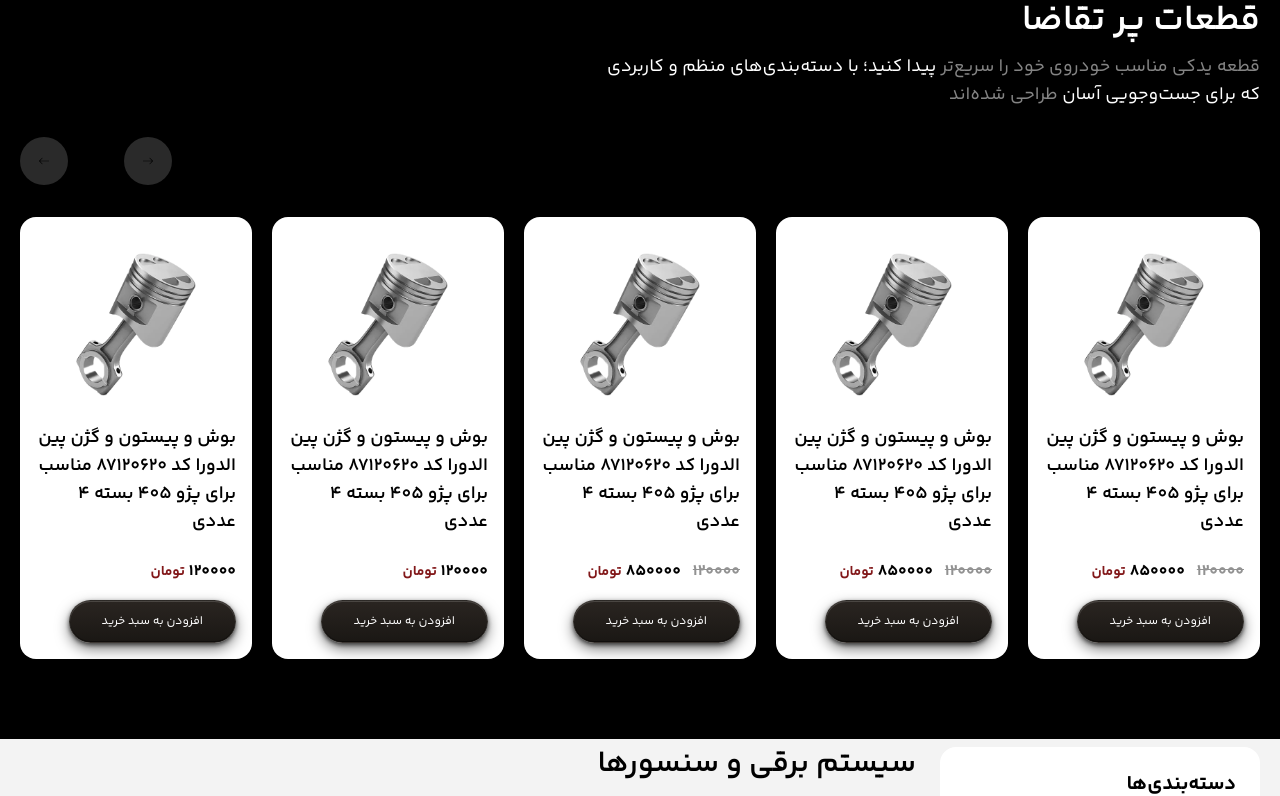
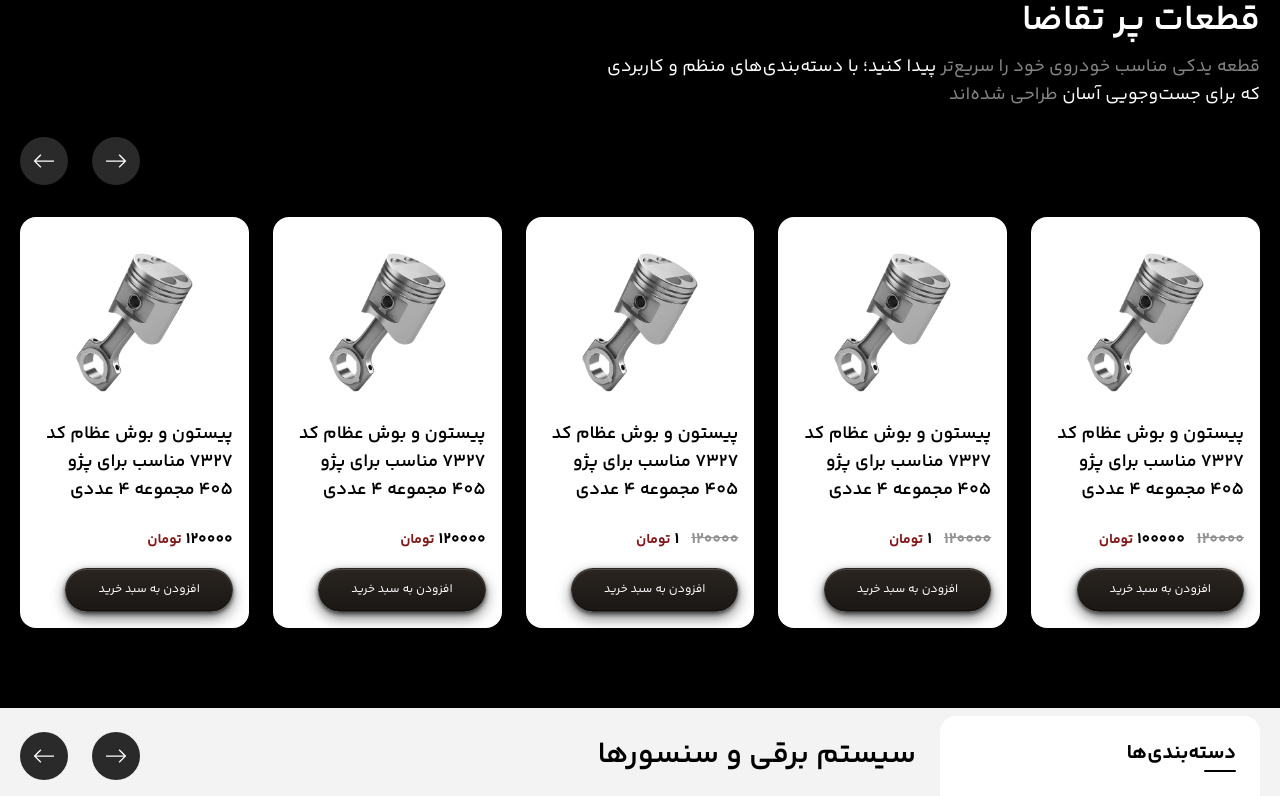
Before and after one commit to hatef-dev/car-ecommerce, a Vue app: page / in a window 1280 px wide. Shown: the part 1700-2496 px from the top of the page. Built offline with nearby package versions, Linux system fonts and the light colour scheme.

Commit message:
add categories and fix styles

```diff
--- a/src/components/Button.vue
+++ b/src/components/Button.vue
@@ -3,16 +3,17 @@
     <!-- Hidden canvas for rendering particles -->
     <canvas ref="canvas" class="confetti-canvas"></canvas>
 
-    <!-- The actual button -->
-    <button
+    <!-- The actual router-link -->
+    <router-link
       ref="button"
       class="cbtn cbtn-dark border border-white"
       :data-colors="colors"
       :class="`cbtn-${type}`"
+      :to="to"
       @click="burst"
     >
       <slot></slot>
-    </button>
+    </router-link>
   </div>
 </template>
 
@@ -28,6 +29,10 @@ export default {
     type: {
       type: String,
       default: "dark", // "dark" | "outline"
+    },
+    to: {
+      type: String,
+      default: "/",
     },
   },
 
--- a/src/components/Categories.vue
+++ b/src/components/Categories.vue
@@ -120,10 +120,7 @@ const activeProducts = computed(() =>
       <!-- محتوای اصلی: فقط اسلایدر دسته‌ی فعال -->
       <div class="flex-1 min-w-0">
         <section :key="activeCategory.link">
-          <h2 class="text-black font-semibold text-2xl sm:text-3xl mb-3 sm:mb-4">
-            {{ activeCategory.title }}
-          </h2>
-          <ProductSwiper :slideshow="4" :products="activeProducts" />
+          <ProductSwiper :slideshow="4" :products="activeProducts" :title="activeCategory.title" />
         </section>
       </div>
     </div>
--- a/src/components/Header.vue
+++ b/src/components/Header.vue
@@ -467,7 +467,65 @@ export default {
             },
           ],
         },
-
+        {
+          title: "دسته‌بندی قطعات",
+          link: "/categories",
+          children: [
+            {
+              title: "قطعات موتوری",
+              link: "/categories/engine",
+              children: [
+                { title: "سرسیلندر", link: "/categories/engine/cylinder-head" },
+                { title: "میل‌لنگ", link: "/categories/engine/crankshaft" },
+                { title: "پیستون و رینگ موتور", link: "/categories/engine/piston" },
+                { title: "شاتون", link: "/categories/engine/connecting-rod" },
+                { title: "واشر سرسیلندر", link: "/categories/engine/cylinder-gasket" },
+                { title: "واتر پمپ", link: "/categories/engine/water-pump" },
+                { title: "سایر قطعات موتوری", link: "/categories/engine/others" },
+              ],
+            },
+            {
+              title: "سیستم تعلیق و فرمان",
+              link: "/categories/suspension",
+              children: [
+                { title: "پمپ هیدرولیک فرمان", link: "/categories/suspension/steering-pump" },
+                { title: "کابل حلزونی فرمان", link: "/categories/suspension/spiral-cable" },
+                { title: "سایر قطعات تعلیق", link: "/categories/suspension/others" },
+              ],
+            },
+            {
+              title: "سیستم برقی و سنسورها",
+              link: "/categories/electrical",
+              children: [
+                { title: "استارت کامل", link: "/categories/electrical/starter" },
+                { title: "دینام کامل", link: "/categories/electrical/alternator" },
+                { title: "سنسور اکسیژن", link: "/categories/electrical/oxygen-sensor" },
+                { title: "سنسور میل سوپاپ و مپ", link: "/categories/electrical/sensors" },
+                { title: "شمع موتور", link: "/categories/electrical/spark-plug" },
+                { title: "سایر قطعات برقی", link: "/categories/electrical/others" },
+              ],
+            },
+            {
+              title: "گیربکس و کلاچ",
+              link: "/categories/transmission",
+              children: [
+                { title: "بلبرینگ کلاچ", link: "/categories/transmission/clutch-bearing" },
+                { title: "پمپ کلاچ", link: "/categories/transmission/clutch-pump" },
+                { title: "سایر قطعات گیربکس", link: "/categories/transmission/others" },
+              ],
+            },
+            {
+              title: "سیستم تهویه و کولر",
+              link: "/categories/cooling-heating",
+              children: [
+                { title: "کمپرسور کولر", link: "/categories/cooling-heating/compressor" },
+                { title: "مقاومت بخاری", link: "/categories/cooling-heating/resistor" },
+                { title: "هوزینگ و ترموستات", link: "/categories/cooling-heating/thermostat" },
+                { title: "سایر قطعات تهویه", link: "/categories/cooling-heating/others" },
+              ],
+            },
+          ],
+        },
         {
           title: "برندها",
           link: "/brands",
--- a/src/components/ProductCard.vue
+++ b/src/components/ProductCard.vue
@@ -3,21 +3,21 @@
     <img src="@/assets/piston.png" alt="" class="w-full px-10 py-5 object-cover rounded-2xl" />
     <div class="flex flex-col gap-y-4">
       <h2 class="text-black text-lg font-semibold my-2">
-        بوش و پیستون و گژن پین الدورا کد 87120620 مناسب برای پژو 405 بسته 4 عددی
+        {{ title }}
       </h2>
       <div class="flex items-center" :class="discountPrice ? 'gap-x-3' : 'gap-x-1'">
         <span
           class="text-base font-bold"
           :class="discountPrice ? 'line-through text-[#929292]' : 'text-black'"
-          >120000</span
+          >{{ price }}</span
         >
         <div v-if="discountPrice" class="text-base text-black font-bold space-x-1">
-          <span>850000</span>
+          <span>{{ discountPrice }}</span>
           <span class="text-sm font-bold text-red-900">تومان</span>
         </div>
         <span v-if="!discountPrice" class="text-sm font-bold text-red-900">تومان</span>
       </div>
-      <ButtonComponent>
+      <ButtonComponent :to="link">
         <span class="text-xs">افزودن به سبد خرید</span>
       </ButtonComponent>
     </div>
@@ -27,8 +27,24 @@
 export default {
   props: {
     discountPrice: {
-      type: Boolean,
-      default: 0,
+      type: Number,
+      default: null,
+    },
+    title: {
+      type: String,
+      default: "پیستون و بوش عظام کد 7327 مناسب برای پژو 405 مجموعه 4 عددی",
+    },
+    image: {
+      type: String,
+      default: "@/assets/piston.png",
+    },
+    price: {
+      type: Number,
+      default: 120000,
+    },
+    link: {
+      type: String,
+      default: "/",
     },
   },
 };
--- a/src/components/ProductSwiper.vue
+++ b/src/components/ProductSwiper.vue
@@ -1,14 +1,17 @@
 <template>
   <div class="relative">
-    <div class="flex justify-end mb-4">
+    <div class="flex items-center mb-4" :class="title ? 'justify-between' : 'justify-end'">
+      <h2 v-if="title" class="text-black font-semibold text-2xl sm:text-3xl">
+        {{ title }}
+      </h2>
       <div class="swiper-button-prev-next flex justify-between items-center gap-x-4 py-4">
-        <div @click="prevSlide" class="group mx-10 cursor-pointer">
+        <div :class="prevClass" class="group mx-2">
           <div
-            class="w-12 h-12 rounded-full bg-[#2a2a2a] transition-all duration-300 ease-in-out px-3 group-hover:bg-yellow-500 flex items-center justify-center"
+            class="w-12 h-12 flex justify-center text-white items-center rounded-full bg-[#2a2a2a] transition-all duration-300 ease-in-out px-3 group-hover:bg-yellow-500"
           >
             <svg
-              width="10"
-              height="10"
+              width="20"
+              height="20"
               class="rotate-90"
               data-name="1-Arrow Up"
               xmlns="http://www.w3.org/2000/svg"
@@ -22,13 +25,13 @@
           </div>
         </div>
 
-        <div @click="nextSlide" class="group cursor-pointer">
+        <div :class="nextClass" class="group">
           <div
-            class="w-12 h-12 rounded-full bg-[#2a2a2a] transition-all duration-300 ease-in-out px-3 group-hover:bg-yellow-500 flex items-center justify-center"
+            class="w-12 h-12 flex text-white justify-center items-center rounded-full bg-[#2a2a2a] transition-all duration-300 ease-in-out px-3 group-hover:bg-yellow-500"
           >
             <svg
-              width="10"
-              height="10"
+              width="20"
+              height="20"
               class="-rotate-90"
               data-name="1-Arrow Up"
               xmlns="http://www.w3.org/2000/svg"
@@ -43,51 +46,45 @@
         </div>
       </div>
     </div>
-
     <swiper
+      class=""
       :slides-per-view="1"
       :space-between="50"
       :centered-slides="false"
-      :loop="true"
+      :loop="false"
       :breakpoints="{
-        640: { slidesPerView: 1, spaceBetween: 20 },
-        768: { slidesPerView: 3, spaceBetween: 30 },
-        1024: { slidesPerView: slideshow, spaceBetween: 20 },
+        480: { slidesPerView: 1.5, spaceBetween: 16 },
+        640: { slidesPerView: 2, spaceBetween: 16 },
+        768: { slidesPerView: 3, spaceBetween: 20 },
+        1024: { slidesPerView: 4, spaceBetween: 20 },
+        1280: { slidesPerView: slideshow, spaceBetween: 24 },
       }"
-      @swiper="onSwiperInit"
+      :modules="modules"
+      :navigation="navigation"
     >
-      <swiper-slide class="text-white">
-        <ProductCard discountPrice="1" />
-      </swiper-slide>
-      <swiper-slide class="text-white">
-        <ProductCard discountPrice="1" />
-      </swiper-slide>
-      <swiper-slide class="text-white">
-        <ProductCard discountPrice="1" />
-      </swiper-slide>
-      <swiper-slide class="text-white">
-        <ProductCard />
-      </swiper-slide>
-      <swiper-slide class="text-white">
-        <ProductCard />
-      </swiper-slide>
-      <swiper-slide class="text-white">
-        <ProductCard />
-      </swiper-slide>
-      <swiper-slide class="text-white">
-        <ProductCard />
+      <swiper-slide v-for="item in displayProducts" :key="item.link || item.id" class="text-white">
+        <ProductCard
+          :title="item.title"
+          :image="item.image"
+          :price="item.price"
+          :discountPrice="item.discountPrice"
+          :link="item.link"
+        />
       </swiper-slide>
     </swiper>
   </div>
 </template>
-
 <script>
 import ProductCard from "./ProductCard.vue";
 
 import { Swiper, SwiperSlide } from "swiper/vue";
+import { Navigation } from "swiper/modules";
 
 import "swiper/css";
+import "swiper/css/navigation";
 import "@/assets/swiperProduct.css";
+
+let instanceCounter = 0;
 
 export default {
   name: "ProductSwiper",
@@ -97,38 +94,50 @@ export default {
       type: Number,
       default: 5,
     },
+    products: {
+      type: Array,
+      default: () => [],
+    },
+    title: {
+      type: String,
+      default: "",
+    },
   },
 
   data() {
+    instanceCounter += 1;
+    const uid = `swiper-${instanceCounter}`;
     return {
-      swiperInstance: null, // نمونه اختصاصی همین اسلایدر اینجا ذخیره می‌شود
+      modules: [Navigation],
+      uid,
     };
   },
 
-  methods: {
-    // ذخیره کردن نمونه اسلایدر هنگام لود شدن
-    onSwiperInit(swiper) {
-      this.swiperInstance = swiper;
+  computed: {
+    prevClass() {
+      return `swiper-button-prev-${this.uid}`;
     },
-    nextSlide() {
-      if (this.swiperInstance) {
-        // برای نسخه‌های جدید سوئیپر در حالت Loop
-        if (typeof this.swiperInstance.slideNextLoop === "function") {
-          this.swiperInstance.slideNextLoop();
-        } else {
-          this.swiperInstance.slideNext();
-        }
-      }
+    nextClass() {
+      return `swiper-button-next-${this.uid}`;
     },
-    prevSlide() {
-      if (this.swiperInstance) {
-        // برای نسخه‌های جدید سوئیپر در حالت Loop
-        if (typeof this.swiperInstance.slidePrevLoop === "function") {
-          this.swiperInstance.slidePrevLoop();
-        } else {
-          this.swiperInstance.slidePrev();
-        }
-      }
+    navigation() {
+      return {
+        nextEl: `.${this.nextClass}`,
+        prevEl: `.${this.prevClass}`,
+      };
+    },
+    // اگه products از بیرون پاس داده نشه، همون حالت قبلی (۷ کارت نمونه) نمایش داده می‌شه
+    displayProducts() {
+      if (this.products && this.products.length) return this.products;
+      return [
+        { id: 1, discountPrice: "100000" },
+        { id: 2, discountPrice: "1" },
+        { id: 3, discountPrice: "1" },
+        { id: 4 },
+        { id: 5 },
+        { id: 6 },
+        { id: 7 },
+      ];
     },
   },
 };
```
